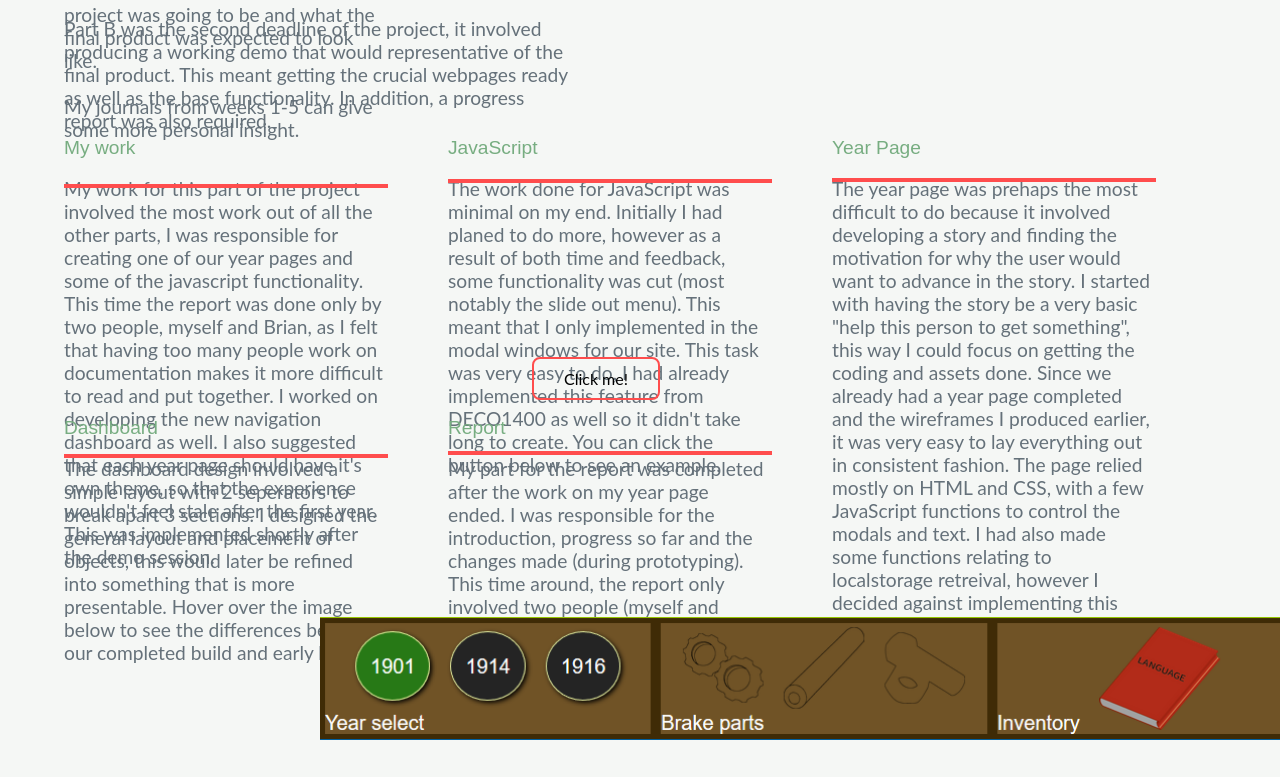
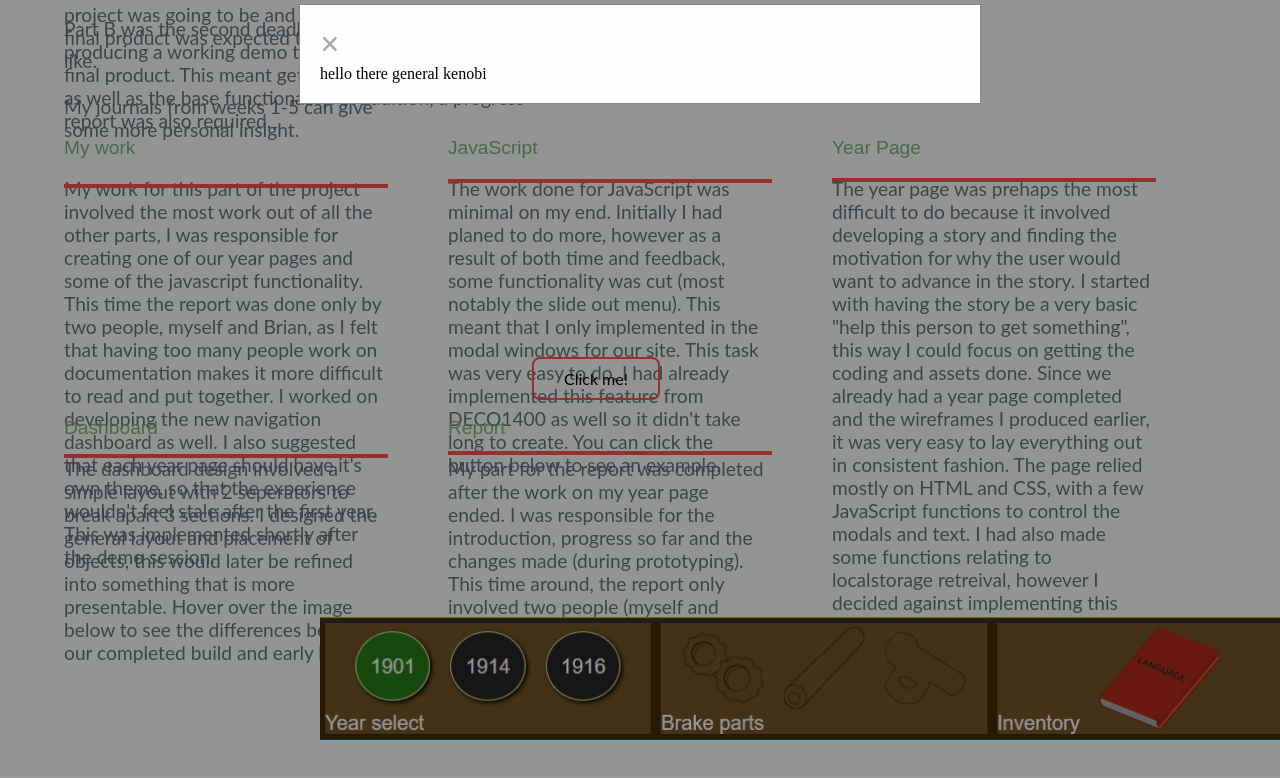
Before and after one commit to JZ4012/deco-portfolio, a plain HTML site: page index.html in a window 1280 px wide. Both pictures are taken after a click on the button "Click me!". Shown: the part 3063-3841 px from the top of the page. Drawn offline with Linux system fonts and the light colour scheme.

Commit message:
Part B completion again (for now)

```diff
--- a/css/style.css
+++ b/css/style.css
@@ -311,6 +311,41 @@ figure{
   font-style: italic;
 }
 
+.content{
+  background-color: #fefefe;
+  margin: 2% auto;
+  padding: 20px;
+  border: 1px solid #888;
+  width: 50%;
+  color: black;
+}
+
+.exit{
+  color: #aaa;
+  font-size: 35px;
+  font-weight: bold;
+}
+
+.exit:hover, .exit:focus{
+  color: black;
+  text-decoration: none;
+  cursor: pointer;
+  margin: auto;
+  color: red;
+}
+
+#modal{
+  display: none;
+  position: fixed;
+  z-index: 3;
+  left: 0;
+  top: 0;
+  width: 100%;
+  height: 100%;
+  overflow: hidden;
+  background-color: rgba(0,0,0,0.4);
+}
+
 #journalphoto2{
   left: 30%;
 }
--- a/index.html
+++ b/index.html
@@ -188,7 +188,13 @@
         <br>
         <p>My part for the report was completed after the work on my year page ended. I was responsible for the introduction, progress so far and the changes made (during prototyping). This time around, the report only involved two people (myself and Brian) for better clarity and flow. </p>
       </div>
-      <button class="button" id="modalButton" onclick="openModal(modal)" type="button" name="modal">Click me!</button>
+      <button class="button" id="modalButton" onclick="openModal('modal')" type="button" name="modal">Click me!</button>
+      <div id="modal">
+        <div class="content">
+          <span onclick="exitModal('modal')" class="exit">&times;</span>
+          <p>hello there general kenobi</p>
+        </div>
+      </div>
       <div class="dash">
           <img src="images/dashboard.png" class="bottomImg"alt="dashboard_early" height="125px;">
           <img src="images/dashboard2.png"  alt="dashboard_final" height="123px;">
--- a/js/script.js
+++ b/js/script.js
@@ -37,10 +37,10 @@ function menuOpenClose() {
 }
 
 //Modal functionality
-function openmodal(id) {
+function openModal(id) {
     document.getElementById(id).style.display = "block";
 }
 
-function exitmodal(id) {
+function exitModal(id) {
     document.getElementById(id).style.display = "none";
 }
```
